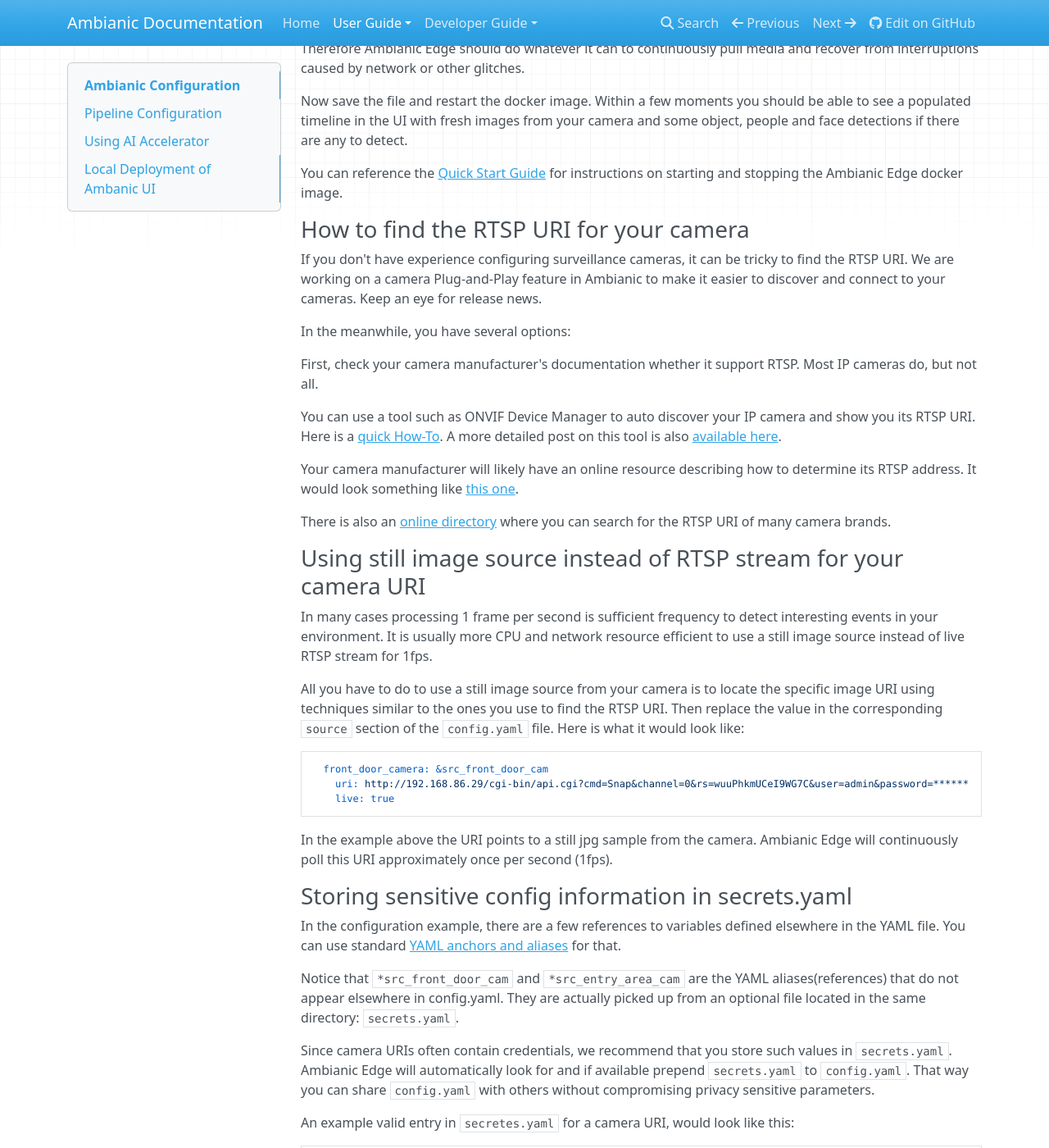
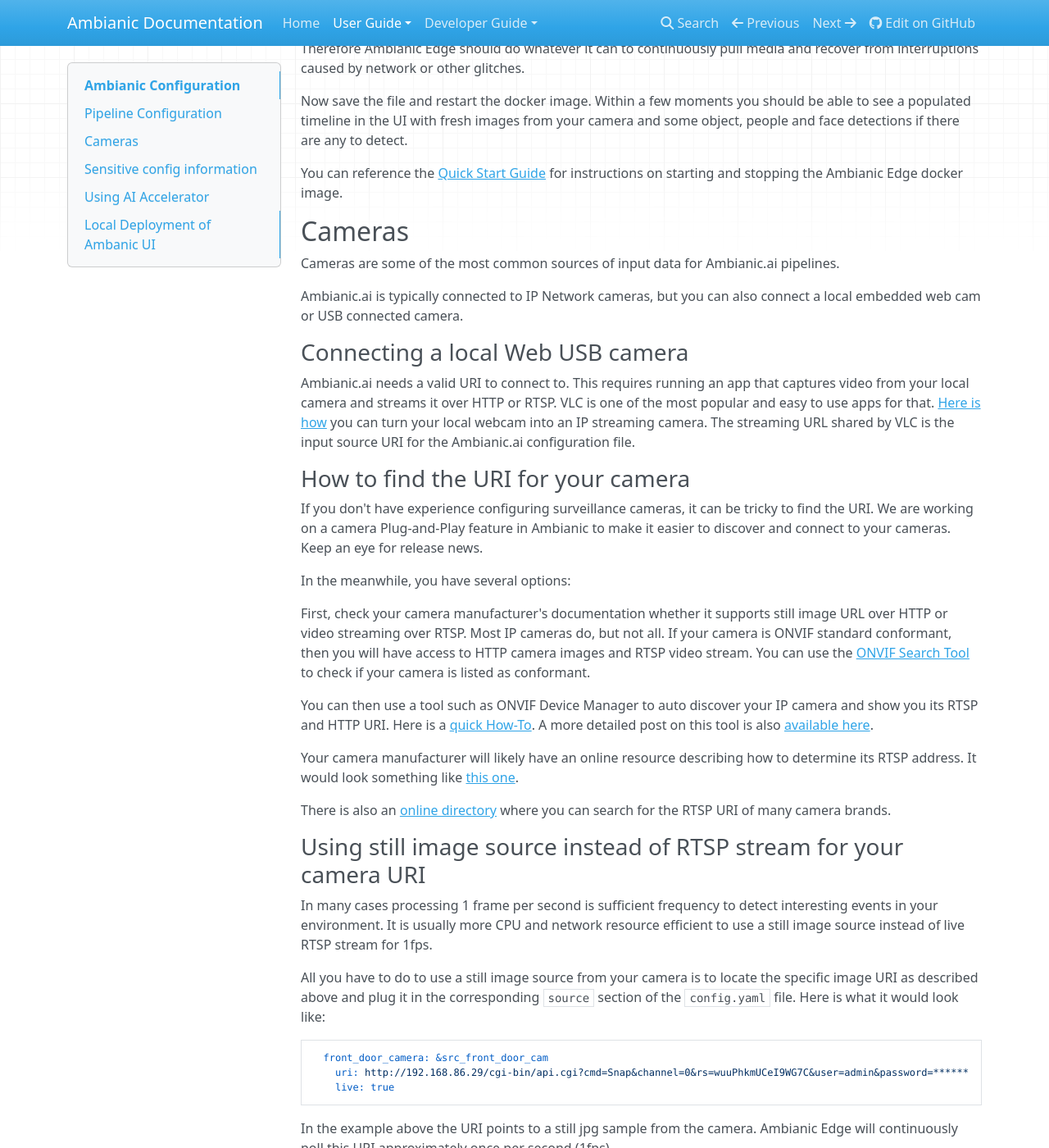
Before and after one commit to ambianic/ambianic-docs, an MkDocs documentation site: the page built from docs-md/users/configure.md, in a window 1280 px wide and 1400 px high, scrolled down 2658 px. Shown: the whole window at 82% size. Built offline with MkDocs 1.6.1, drawn with Linux system fonts in a browser that asks for light colours; nearby versions of some CDN libraries; some of the changed text lies outside the part shown.

Commit message:
docs: update cameras section

````diff
--- a/docs-md/users/configure.md
+++ b/docs-md/users/configure.md
@@ -162,15 +162,26 @@
 
 You can reference the [Quick Start Guide](quickstart.md) for instructions on starting and stopping the Ambianic Edge docker image.
 
-### How to find the RTSP URI for your camera
+## Cameras
 
-If you don't have experience configuring surveillance cameras, it can be tricky to find the RTSP URI. We are working on a camera Plug-and-Play feature in Ambianic to make it easier to discover and connect to your cameras. Keep an eye for release news.
+Cameras are some of the most common sources of input data for Ambianic.ai pipelines.
+
+Ambianic.ai is typically connected to IP Network cameras, but you can also connect a local embedded web cam or USB connected camera.
+
+### Connecting a local Web USB camera
+
+Ambianic.ai needs a valid URI to connect to. This requires running an app that captures video from your local camera and streams it over HTTP or RTSP. VLC is one of the most popular and easy to use apps for that.
+[Here is how](https://espressolive.com/blog/how-to-webcast-in-vlc-media-player/) you can turn your local webcam into an IP streaming camera. The streaming URL shared by VLC is the input source URI for the Ambianic.ai configuration file.
+
+### How to find the URI for your camera
+
+If you don't have experience configuring surveillance cameras, it can be tricky to find the URI. We are working on a camera Plug-and-Play feature in Ambianic to make it easier to discover and connect to your cameras. Keep an eye for release news.
 
 In the meanwhile, you have several options:
 
-First, check your camera manufacturer's documentation whether it support RTSP. Most IP cameras do, but not all.
+First, check your camera manufacturer's documentation whether it supports still image URL over HTTP or video streaming over RTSP. Most IP cameras do, but not all. If your camera is ONVIF standard conformant, then you will have access to HTTP camera images and RTSP video stream. You can use the [ONVIF Search Tool](https://www.onvif.org/conformant-products/) to check if your camera is listed as conformant.
 
-You can use a tool such as ONVIF Device Manager to auto discover your IP camera and show you its RTSP URI. Here is a [quick How-To](http://help.angelcam.com/en/articles/372646-how-to-find-a-rtsp-address-for-an-onvif-compatible-camera-nvr-dvr). A more detailed post on this tool is also [available here](https://learncctv.com/onvif-device-manager/).
+You can then use a tool such as ONVIF Device Manager to auto discover your IP camera and show you its RTSP and HTTP URI. Here is a [quick How-To](http://help.angelcam.com/en/articles/372646-how-to-find-a-rtsp-address-for-an-onvif-compatible-camera-nvr-dvr). A more detailed post on this tool is also [available here](https://learncctv.com/onvif-device-manager/).
 
 Your camera manufacturer will likely have an online resource describing how to determine its RTSP address. It would look something like [this one](https://reolink.com/wp-content/uploads/2017/01/Reolink-CGI-command-v1.61.pdf).
 
@@ -180,7 +191,7 @@
 
 In many cases processing 1 frame per second is sufficient frequency to detect interesting events in your environment. It is usually more CPU and network resource efficient to use a still image source instead of live RTSP stream for 1fps.
 
-All you have to do to use a still image source from your camera is to locate the specific image URI using techniques similar to the ones you use to find the RTSP URI. Then replace the value in the corresponding `source` section of the `config.yaml` file. Here is what it would look like:
+All you have to do to use a still image source from your camera is to locate the specific image URI as described above and plug it in the corresponding `source` section of the `config.yaml` file. Here is what it would look like:
 
 ```
   front_door_camera: &src_front_door_cam
@@ -190,7 +201,7 @@
 
 In the example above the URI points to a still jpg sample from the camera. Ambianic Edge will continuously poll this URI approximately once per second (1fps).
 
-### Storing sensitive config information in secrets.yaml
+## Sensitive config information
 
 In the configuration example, there are a few references to variables
 defined elsewhere in the YAML file. You can use standard [YAML anchors and aliases](https://yaml.org/refcard.html) for that.
````
